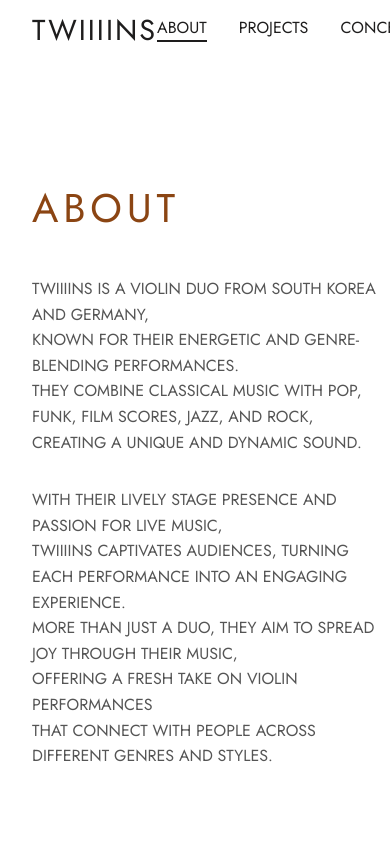
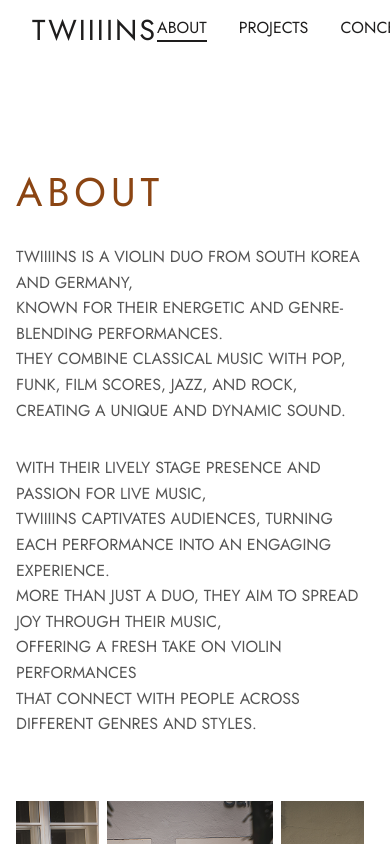
Before and after one commit to choichanwoo001/Twiiiins, a Vue app in the folder frontend/: page /about in a window 390 px wide. Built offline with nearby package versions, Linux system fonts and the light colour scheme; no server answers.

Commit message:
fix: 2차 수정사항 반영

```diff
--- a/frontend/src/App.vue
+++ b/frontend/src/App.vue
@@ -19,8 +19,8 @@
       <router-view />
     </main>
 
-    <!-- SNS 링크 (왼쪽 하단) - 홈 페이지에서만 표시 -->
-    <div v-if="isHomePage" class="sns-links">
+    <!-- SNS 링크 (왼쪽 하단) - 메인 페이지들에 표시 -->
+    <div v-if="shouldShowSnsLinks" class="sns-links">
       <a href="https://www.instagram.com/twiiiinsmusic/?hl=en" target="_blank" rel="noopener noreferrer" class="sns-link">INSTAGRAM</a>
       <a href="https://www.youtube.com/@twiiiins" target="_blank" rel="noopener noreferrer" class="sns-link">YOUTUBE</a>
       <a href="https://open.spotify.com/artist/5W2MPoNirjyFmHlBqN8uxZ?si=pWbiWGSrTM-DUDKLd-qwyw" target="_blank" rel="noopener noreferrer" class="sns-link">SPOTIFY</a>
@@ -35,19 +35,38 @@
 </template>
 
 <script setup>
-import { ref, computed, onMounted, onUnmounted } from 'vue'
+import { ref, computed, onMounted, onUnmounted, watch, nextTick } from 'vue'
 import { useRoute } from 'vue-router'
 import { useAppStore } from './stores'
 
 const route = useRoute()
 const appStore = useAppStore()
 const showScrollUp = ref(false)
+const scrollY = ref(0)
+let scrollContainer = null
+let scrollListener = null
 
 // 현재 페이지가 관리자 페이지인지 확인
 const isAdminPage = computed(() => route.path.startsWith('/admin'))
 
 // 현재 페이지가 홈 페이지인지 확인
 const isHomePage = computed(() => route.path === '/')
+
+// 현재 페이지가 about 페이지인지 확인
+const isAboutPage = computed(() => route.path === '/about')
+
+// SNS 링크를 표시할 페이지들 (홈 + 메인 페이지들)
+const shouldShowSnsLinks = computed(() => {
+  const pathsWithSnsLinks = ['/', '/about', '/projects', '/concerts', '/media', '/shop', '/contact']
+  const isAllowedPath = pathsWithSnsLinks.includes(route.path) && !route.path.startsWith('/admin')
+
+  // about 페이지에서는 스크롤을 내렸을 때만 표시
+  if (isAboutPage.value) {
+    return isAllowedPath && scrollY.value > 100
+  }
+
+  return isAllowedPath
+})
 
 const updateScrollUpVisibility = () => {
   const { scrollHeight, clientHeight } = document.documentElement
@@ -56,18 +75,66 @@ const updateScrollUpVisibility = () => {
   showScrollUp.value = isScrollable && hasScrolled
 }
 
+const updateScrollY = () => {
+  if (isAboutPage.value && scrollContainer) {
+    // about 페이지의 스크롤 컨테이너에서 스크롤 위치 확인
+    scrollY.value = scrollContainer.scrollTop
+  } else {
+    // 다른 페이지에서는 window 스크롤 확인
+    scrollY.value = window.scrollY
+  }
+}
+
+const setupAboutPageScroll = () => {
+  // 기존 리스너 제거
+  if (scrollListener && scrollContainer) {
+    scrollContainer.removeEventListener('scroll', scrollListener)
+  }
+
+  // about 페이지인 경우 스크롤 컨테이너 찾기
+  if (isAboutPage.value) {
+    nextTick(() => {
+      // .about 클래스를 가진 요소 찾기
+      const aboutElement = document.querySelector('.about')
+      if (aboutElement) {
+        scrollContainer = aboutElement
+        scrollListener = () => updateScrollY()
+        scrollContainer.addEventListener('scroll', scrollListener, { passive: true })
+        updateScrollY() // 초기값 설정
+      }
+    })
+  } else {
+    scrollContainer = null
+    scrollListener = null
+  }
+}
+
+// 라우트 변경 감지
+watch(() => route.path, () => {
+  setupAboutPageScroll()
+}, { immediate: true })
+
 onMounted(() => {
   // 앱 스토어 초기화
   appStore.initialize()
 
   updateScrollUpVisibility()
+  updateScrollY()
   window.addEventListener('scroll', updateScrollUpVisibility, { passive: true })
   window.addEventListener('resize', updateScrollUpVisibility)
+
+  // about 페이지 스크롤 설정
+  setupAboutPageScroll()
 })
 
 onUnmounted(() => {
   window.removeEventListener('scroll', updateScrollUpVisibility)
   window.removeEventListener('resize', updateScrollUpVisibility)
+
+  // about 페이지 스크롤 리스너 제거
+  if (scrollListener && scrollContainer) {
+    scrollContainer.removeEventListener('scroll', scrollListener)
+  }
 })
 
 const scrollToTop = () => {
--- a/frontend/src/style.css
+++ b/frontend/src/style.css
@@ -133,8 +133,14 @@ main:has(.fullpage-scroll) {
   z-index: 1000;
   display: flex;
   gap: 1.5rem;
+  opacity: 1;
+  transition: opacity 0.5s ease;
+  pointer-events: auto;
+}
+
+/* 홈 페이지에서 기본적으로 숨김 (events 섹션에서만 보임) */
+body.has-fullpage-scroll .sns-links {
   opacity: 0;
-  transition: opacity 0.5s ease;
   pointer-events: none;
 }
 
@@ -144,8 +150,13 @@ body.events-section-active .sns-links {
   pointer-events: auto;
 }
 
+/* events 섹션일 때는 흰색 텍스트 */
+body.events-section-active .sns-link {
+  color: rgba(255, 255, 255, 0.9);
+}
+
 .sns-link {
-  color:rgba(255, 255, 255, 0.9);
+  color: #1E1D1D;
   text-decoration: none;
   font-size: 0.9rem;
   font-weight: 500;
--- a/frontend/src/views/About.vue
+++ b/frontend/src/views/About.vue
@@ -1,8 +1,13 @@
 <template>
   <div class="about">
+    <!-- 왼쪽: 타이틀 영역 -->
+    <div class="about-title-section">
+      <h1>ABOUT</h1>
+    </div>
+
+    <!-- 오른쪽: 콘텐츠 영역 -->
+    <div class="about-content-section">
       <!-- 텍스트 섹션 -->
-    <section class="about-text">
-      <h1>ABOUT</h1>
       <div class="about-content">
         <p>
           TWIIIINS IS A VIOLIN DUO FROM SOUTH KOREA AND GERMANY,<br>
@@ -18,10 +23,9 @@
           THAT CONNECT WITH PEOPLE ACROSS DIFFERENT GENRES AND STYLES.
         </p>
       </div>
-    </section>
 
       <!-- 이미지 그리드 섹션 -->
-    <section class="about-images">
+      <div class="about-images">
         <div class="image-grid">
           <!-- 첫 번째 행 -->
           <div class="image-row">
@@ -48,7 +52,8 @@
             </div>
           </div>
         </div>
-    </section>
+      </div>
+    </div>
   </div>
 </template>
 
@@ -62,27 +67,43 @@
   overflow-x: hidden;
   padding-top: 6rem;
   padding-left: 2rem;
+  padding-right: 2rem;
   scrollbar-gutter: stable;
   box-sizing: border-box;
+  display: flex;
+  gap: 4rem;
+  align-items: flex-start;
 }
 
-/* 텍스트 섹션 */
-.about-text {
-  margin: 0 auto;
+/* 왼쪽: 타이틀 영역 */
+.about-title-section {
+  flex-shrink: 0;
+  width: auto;
   padding-top: 2rem;
 }
 
-.about-text h1 {
+.about-title-section h1 {
   font-size: clamp(2.5rem, 6vw, 4.5rem);
   font-weight: 400;
   letter-spacing: 0.12em;
   color: #8B4513;
   text-transform: uppercase;
   line-height: 1;
-  margin: 0 0 3rem 0;
+  margin: 0;
   text-align: left;
 }
 
+/* 오른쪽: 콘텐츠 영역 */
+.about-content-section {
+  flex: 1;
+  min-width: 0;
+  padding-top: 2rem;
+  display: flex;
+  flex-direction: column;
+  gap: 4rem;
+}
+
+/* 텍스트 섹션 */
 .about-content {
   text-align: left;
   max-width: 50rem;
@@ -99,11 +120,10 @@
 
 /* 이미지 그리드 섹션 */
 .about-images {
-  padding: 4rem 2rem;
-  max-width: 75rem;
-  margin: 0 auto;
   display: flex;
-  justify-content: center;
+  justify-content: flex-start;
+  width: 100%;
+  padding-bottom: 6rem;
 }
 
 .image-grid {
@@ -168,4 +188,27 @@
 .image-item:hover img {
   transform: scale(1.05);
 }
+
+/* 반응형 디자인 */
+@media (max-width: 768px) {
+  .about {
+    flex-direction: column;
+    gap: 2rem;
+    padding-left: 1rem;
+    padding-right: 1rem;
+  }
+
+  .about-title-section {
+    padding-top: 1rem;
+  }
+
+  .about-content-section {
+    padding-top: 0;
+    gap: 2rem;
+  }
+
+  .about-content {
+    max-width: 100%;
+  }
+}
 </style>
--- a/frontend/src/views/Projects.vue
+++ b/frontend/src/views/Projects.vue
@@ -15,7 +15,11 @@
           class="project-item"
         >
           <!-- 이미지 -->
-          <figure class="project-figure">
+          <figure
+            class="project-figure"
+            :class="{ 'clickable': project.urlSlug }"
+            @click="project.urlSlug ? goToProjectDetail(project.urlSlug) : null"
+          >
             <img
               v-if="project.coverImageUrl"
               :src="toAbsoluteUrl(project.coverImageUrl)"
@@ -32,10 +36,17 @@
             <div class="caption-left">{{ project.title }}</div>
             <div
               class="caption-right"
-              @click.stop="goToProjectDetail(project.urlSlug)"
               v-if="project.urlSlug"
             >
-              <span>{{ formatDate(project.premiereDate, 'short', 'en-US') }}, {{ project.location }}</span>
+              <span
+                class="caption-date"
+                @click.stop="goToProjectDetail(project.urlSlug)"
+              >{{ formatDate(project.premiereDate, 'short', 'en-US') }}</span>
+              <span class="caption-separator">, </span>
+              <span
+                class="caption-location"
+                @click.stop="goToProjectDetail(project.urlSlug)"
+              >{{ project.location }}</span>
               <svg class="caption-arrow" width="18" height="18" viewBox="0 0 24 24" fill="none">
                 <path d="M7 17L17 7M17 7H9M17 7V15" stroke="currentColor" stroke-width="1.8" stroke-linecap="round" stroke-linejoin="round"/>
               </svg>
@@ -180,6 +191,10 @@ onMounted(() => {
   margin: 0;                   /* figure 기본 마진 제거 */
   border: 0;
 }
+
+.project-figure.clickable {
+  cursor: pointer;
+}
 .project-figure img{
   width:100%;
   height:100%;
@@ -221,12 +236,22 @@ onMounted(() => {
   gap: 0.5rem;
   font-size: 0.9rem;
   color:#666;
+  transition: color 0.2s ease;
+}
+
+.caption-date,
+.caption-location {
   cursor: pointer;
   transition: color 0.2s ease;
 }
 
-.caption-right:hover {
+.caption-date:hover,
+.caption-location:hover {
   color: #1E1D1D;
+}
+
+.caption-separator {
+  cursor: default;
 }
 
 .caption-arrow{
```
Also changed, not shown: 2 other files (tests, documents, lock files or other folders). Lines whose indentation alone changed are shown as unchanged.
